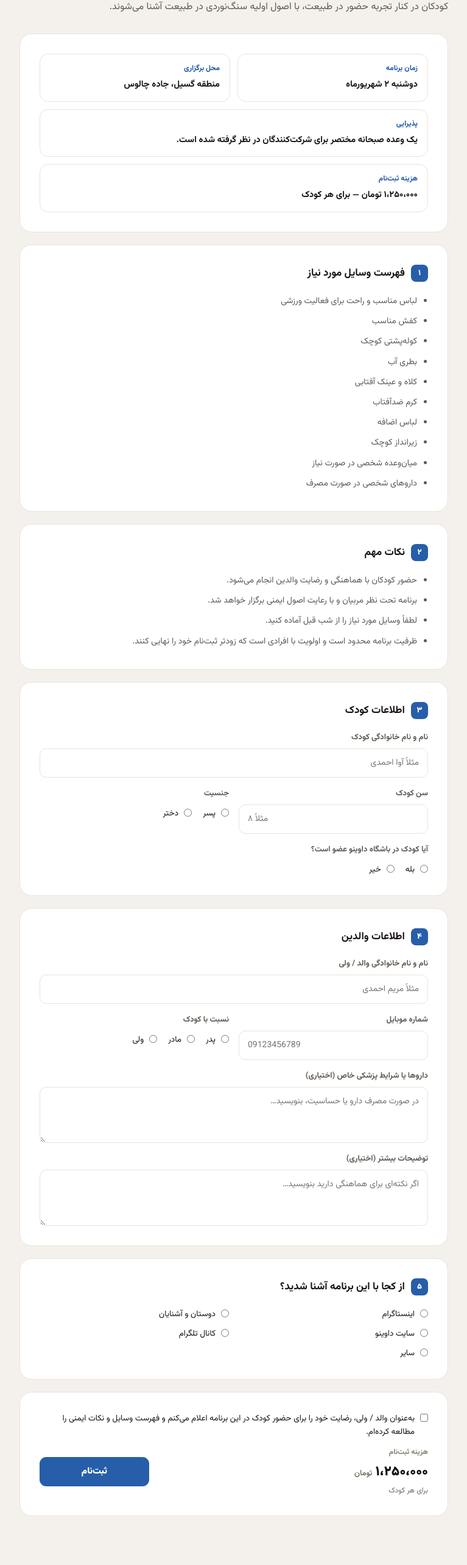
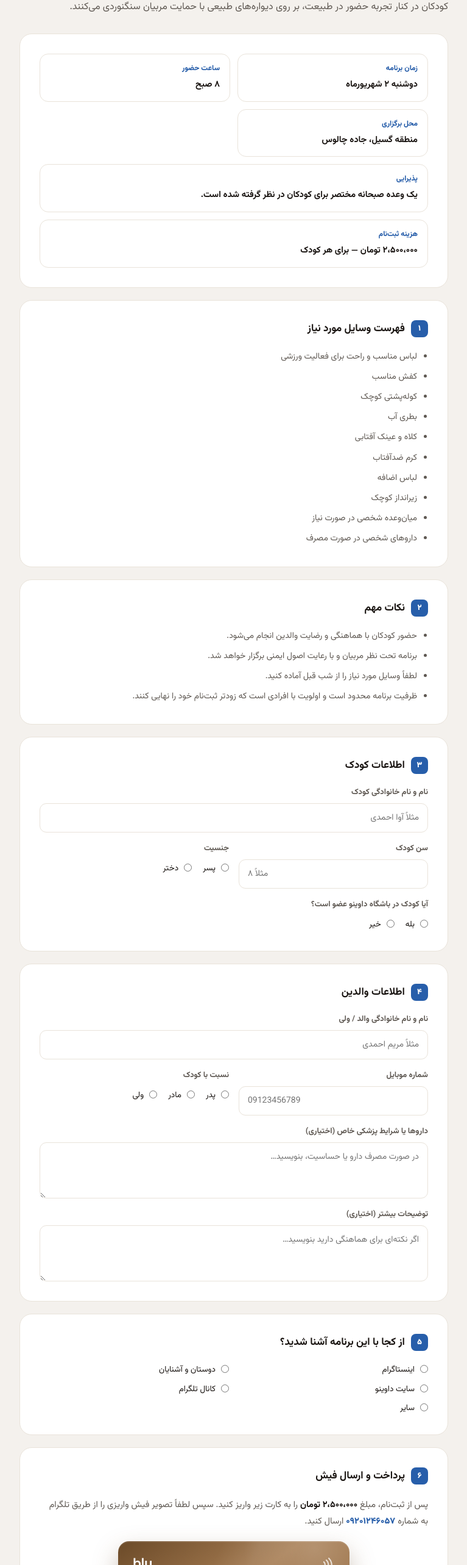
Before and after one commit to sohrabmodami/davino-gym, a React (Vite) app: page /nature-kids in a window 1280 px wide. Shown: the part 234-2800 px from the top of the page at 61% size, without its empty margins (256-1023 px from the left). Built offline with nearby package versions, Linux system fonts and the light colour scheme; no server answers.

Commit message:
feat: update nature kids registration details to v1.3.1
Raise fee to 2,500,000 Toman, add 8 AM start time, expand parent consent
text, use blu bank card for payment, and require Telegram receipt upload.

Co-authored-by: Sohrab Modami <sohrabmodami@users.noreply.github.com>

```diff
--- a/index.html
+++ b/index.html
@@ -7,7 +7,7 @@
     <link rel="icon" type="image/png" href="/favicon.png" />
     <link rel="apple-touch-icon" href="/apple-touch-icon.png" />
     <meta name="theme-color" content="#275EAA" />
-    <!-- build: v1.3.0 | 2026-08-19 -->
+    <!-- build: v1.3.1 | 2026-08-19 -->
     <link rel="preconnect" href="https://fonts.googleapis.com" />
     <link rel="preconnect" href="https://fonts.gstatic.com" crossorigin />
     <link href="https://fonts.googleapis.com/css2?family=Inter:wght@300;400;500;600;700;800;900&display=swap" rel="stylesheet" />
--- a/package.json
+++ b/package.json
@@ -1,6 +1,6 @@
 {
   "name": "davino-gym-react",
-  "version": "1.3.0",
+  "version": "1.3.1",
   "description": "",
   "type": "module",
   "main": "server/index.mjs",
--- a/src/components/BankCard.jsx
+++ b/src/components/BankCard.jsx
@@ -1,16 +1,38 @@
 import { useState } from 'react'
 
-const CARD_NUMBER = '5022291080100272'
-const CARD_NUMBER_DISPLAY = '5022  2910  8010  0272'
-const CARD_HOLDER = 'الهه ویشه'
+const PRESETS = {
+  workshop: {
+    number: '5022291080100272',
+    display: '5022  2910  8010  0272',
+    holder: 'الهه ویشه',
+    bankLabel: 'DEBIT',
+    brand: 'davino',
+    themeClass: 'ws-bank-card--blue',
+  },
+  natureKids: {
+    number: '6219861884441865',
+    display: '6219  8618  8444  1865',
+    holder: 'محمد مهدی بنهری',
+    bankLabel: 'blu bank',
+    brand: 'blu',
+    themeClass: 'ws-bank-card--blu',
+  },
+}
 
 const CSS = `
   .ws-bank-card {
     position: relative; width: 100%; max-width: 380px; margin: 0 auto 18px;
     aspect-ratio: 1.586; border-radius: 18px; overflow: hidden;
+    color: #fff; box-shadow: 0 18px 40px rgba(0, 0, 0, .22), 0 2px 0 rgba(255,255,255,.08) inset;
+    text-align: left; direction: ltr; isolation: isolate;
+  }
+  .ws-bank-card--blue {
     background: linear-gradient(145deg, #163a6e 0%, #275EAA 48%, #1E4A8A 100%);
-    color: #fff; box-shadow: 0 18px 40px rgba(39, 94, 170, .32), 0 2px 0 rgba(255,255,255,.08) inset;
-    text-align: left; direction: ltr; isolation: isolate;
+    box-shadow: 0 18px 40px rgba(39, 94, 170, .32), 0 2px 0 rgba(255,255,255,.08) inset;
+  }
+  .ws-bank-card--blu {
+    background: linear-gradient(145deg, #6b4a28 0%, #a67c52 42%, #8b6238 100%);
+    box-shadow: 0 18px 40px rgba(107, 74, 40, .35), 0 2px 0 rgba(255,255,255,.1) inset;
   }
   .ws-bank-card::before {
     content: ''; position: absolute; inset: -40% -20% auto auto; width: 70%; height: 90%;
@@ -60,13 +82,20 @@ const CSS = `
     backdrop-filter: blur(6px); cursor: pointer; white-space: nowrap;
   }
   .ws-bank-copy:hover { background: rgba(255,255,255,.16); }
+  .ws-bank-blu-logo {
+    font: 800 22px var(--font-latin); letter-spacing: -.02em; line-height: 1;
+  }
+  .ws-bank-blu-tag {
+    font: 600 9px var(--font-latin); letter-spacing: .04em; color: rgba(255,255,255,.55); margin-top: 4px;
+  }
 `
 
-export default function BankCard() {
+export default function BankCard({ variant = 'workshop' }) {
+  const preset = PRESETS[variant] || PRESETS.workshop
   const [copied, setCopied] = useState(false)
   const copyNumber = async () => {
     try {
-      await navigator.clipboard.writeText(CARD_NUMBER)
+      await navigator.clipboard.writeText(preset.number)
       setCopied(true)
       setTimeout(() => setCopied(false), 1800)
     } catch { /* ignore */ }
@@ -74,12 +103,19 @@ export default function BankCard() {
   return (
     <>
       <style>{CSS}</style>
-      <div className="ws-bank-card" role="img" aria-label={`شماره کارت ${CARD_NUMBER_DISPLAY} به نام ${CARD_HOLDER}`}>
+      <div className={`ws-bank-card ${preset.themeClass}`} role="img" aria-label={`شماره کارت ${preset.display} به نام ${preset.holder}`}>
         <div className="ws-bank-shine" aria-hidden="true" />
         <div className="ws-bank-inner">
           <div className="ws-bank-top">
             <div>
-              <img src="/davino-logo-light.png" alt="Davino" style={{ height: 28, width: 'auto', display: 'block' }} />
+              {preset.brand === 'blu' ? (
+                <div>
+                  <div className="ws-bank-blu-logo">blu</div>
+                  <div className="ws-bank-blu-tag">bank, but lovely</div>
+                </div>
+              ) : (
+                <img src="/davino-logo-light.png" alt="Davino" style={{ height: 28, width: 'auto', display: 'block' }} />
+              )}
               <div style={{ marginTop: 14 }} className="ws-bank-chip" aria-hidden="true" />
             </div>
             <div style={{ display: 'flex', flexDirection: 'column', alignItems: 'flex-end', gap: 10 }}>
@@ -89,15 +125,15 @@ export default function BankCard() {
               <button type="button" className="ws-bank-copy" onClick={copyNumber}>{copied ? 'کپی شد' : 'کپی شماره'}</button>
             </div>
           </div>
-          <div className="ws-bank-number">{CARD_NUMBER_DISPLAY}</div>
+          <div className="ws-bank-number">{preset.display}</div>
           <div className="ws-bank-bottom">
             <div>
               <div className="ws-bank-label">Card Holder</div>
-              <div className="ws-bank-name">{CARD_HOLDER}</div>
+              <div className="ws-bank-name">{preset.holder}</div>
             </div>
             <div style={{ textAlign: 'right' }}>
               <div className="ws-bank-label">Bank Card</div>
-              <div style={{ font: '700 12px var(--font-latin)', color: 'rgba(255,255,255,.7)', letterSpacing: '.08em' }}>DEBIT</div>
+              <div style={{ font: '700 12px var(--font-latin)', color: 'rgba(255,255,255,.7)', letterSpacing: '.08em' }}>{preset.bankLabel}</div>
             </div>
           </div>
         </div>
--- a/src/components/NatureKidsBanner.jsx
+++ b/src/components/NatureKidsBanner.jsx
@@ -32,7 +32,7 @@ export default function NatureKidsBanner() {
             سنگ‌نوردی طبیعت در گسیل
           </h2>
           <p style={{ color: 'var(--t60)', lineHeight: 1.9, fontSize: 14.5, maxWidth: 640 }}>
-            دوشنبه ۲ شهریورماه — منطقه گسیل، جاده چالوس. تجربه سنگ‌نوردی در طبیعت، با صبحانه مختصر و زیر نظر مربیان آکادمی داوینو.
+            دوشنبه ۲ شهریورماه — ساعت ۸ صبح — منطقه گسیل، جاده چالوس. سنگ‌نوردی روی دیواره‌های طبیعی با حمایت مربیان، صبحانه مختصر برای کودکان.
           </p>
         </div>
         <Link
--- a/src/data/releases.js
+++ b/src/data/releases.js
@@ -1,5 +1,16 @@
 /** تاریخچه نسخه‌های سایت — با هر deploy نسخه جدید را بالا اضافه کن و package.json را هم‌سان کن. */
 export const releases = [
+  {
+    version: '1.3.1',
+    date: '2026-08-19',
+    label: 'به‌روزرسانی ثبت‌نام طبیعت کودکان',
+    changes: [
+      'هزینه ثبت‌نام ۲،۵۰۰،۰۰۰ تومان',
+      'ساعت حضور ۸ صبح',
+      'رضایت‌نامه کامل والدین',
+      'کارت بانکی blu و ارسال فیش از طریق تلگرام',
+    ],
+  },
   {
     version: '1.3.0',
     date: '2026-08-19',
--- a/src/pages/NatureKidsRegister.jsx
+++ b/src/pages/NatureKidsRegister.jsx
@@ -5,7 +5,15 @@ import Logo from '../components/Logo'
 import BankCard from '../components/BankCard'
 import useSeo from '../hooks/useSeo'
 
-const PRICE = '۱،۲۵۰،۰۰۰'
+const PRICE = '۲،۵۰۰،۰۰۰'
+const TELEGRAM_PHONE = '09201246057'
+const TELEGRAM_DISPLAY = '۰۹۲۰۱۲۴۶۰۵۷'
+
+const CONSENT_PARAGRAPHS = [
+  'اینجانب با آگاهی کامل از ماهیت فعالیت سنگ‌نوردی و خطرات احتمالی آن، رضایت خود را برای حضور فرزندم در این برنامه اعلام می‌کنم.',
+  'همچنین تأیید می‌کنم فرزندم فاقد هرگونه بیماری، آسیب‌دیدگی یا شرایط جسمانی شناخته‌شده‌ای است که انجام فعالیت ورزشی و سنگ‌نوردی برای وی ممنوع یا محدودکننده باشد و متعهد می‌شوم در صورت وجود هرگونه شرایط خاص، مراتب را پیش از شروع برنامه به مسئولان اطلاع دهم.',
+  'با مطالعه نکات و مقررات ایمنی برنامه، متعهد به رعایت آن‌ها هستم.',
+]
 
 const GEAR = [
   'لباس مناسب و راحت برای فعالیت ورزشی',
@@ -194,10 +202,10 @@ export default function NatureKidsRegister() {
               <p style={{ fontSize: 14.5, color: 'var(--t60)', margin: '0 0 18px' }}>
                 برای نهایی شدن ثبت‌نام، مبلغ <strong style={{ color: 'var(--text)' }}>{PRICE} تومان</strong> را به کارت زیر واریز کنید:
               </p>
-              <BankCard />
+              <BankCard variant="natureKids" />
               <p style={{ fontSize: 14.5, color: 'var(--t60)', margin: 0 }}>
-                سپس تصویر رسید واریز را در پیام‌رسان بله یا تلگرام به شماره{' '}
-                <a href="tel:09201246057" dir="ltr" style={{ color: 'var(--accent)', fontWeight: 800, whiteSpace: 'nowrap' }}>0920&nbsp;124&nbsp;6057</a>
+                سپس لطفاً تصویر فیش واریزی را از طریق تلگرام به شماره{' '}
+                <a href={`tel:${TELEGRAM_PHONE}`} dir="ltr" style={{ color: 'var(--accent)', fontWeight: 800, whiteSpace: 'nowrap' }}>{TELEGRAM_DISPLAY}</a>
                 {' '}ارسال کنید تا ثبت‌نام شما قطعی شود.
               </p>
             </div>
@@ -211,7 +219,7 @@ export default function NatureKidsRegister() {
               <h1 style={{ fontSize: 'clamp(26px, 5vw, 38px)', lineHeight: 1.3, marginBottom: 12 }}>سنگ‌نوردی طبیعت ویژه کودکان</h1>
               <p style={{ color: 'var(--t60)', lineHeight: 1.9 }}>
                 آکادمی سنگ‌نوردی داوینو در نظر دارد برنامه آموزشی سنگ‌نوردی طبیعت ویژه کودکان را برگزار کند.
-                در این برنامه، کودکان در کنار تجربه حضور در طبیعت، با اصول اولیه سنگ‌نوردی در طبیعت آشنا می‌شوند.
+                در این برنامه، کودکان در کنار تجربه حضور در طبیعت، بر روی دیواره‌های طبیعی با حمایت مربیان سنگنوردی می‌کنند.
               </p>
             </div>
 
@@ -222,12 +230,16 @@ export default function NatureKidsRegister() {
                   <div className="v">دوشنبه ۲ شهریورماه</div>
                 </div>
                 <div className="nk-meta-item">
+                  <div className="k">ساعت حضور</div>
+                  <div className="v">۸ صبح</div>
+                </div>
+                <div className="nk-meta-item">
                   <div className="k">محل برگزاری</div>
                   <div className="v">منطقه گسیل، جاده چالوس</div>
                 </div>
                 <div className="nk-meta-item" style={{ gridColumn: '1 / -1' }}>
                   <div className="k">پذیرایی</div>
-                  <div className="v">یک وعده صبحانه مختصر برای شرکت‌کنندگان در نظر گرفته شده است.</div>
+                  <div className="v">یک وعده صبحانه مختصر برای کودکان در نظر گرفته شده است.</div>
                 </div>
                 <div className="nk-meta-item" style={{ gridColumn: '1 / -1' }}>
                   <div className="k">هزینه ثبت‌نام</div>
@@ -355,12 +367,33 @@ export default function NatureKidsRegister() {
                 )}
               </section>
 
+              <section className="nk-card">
+                <div className="nk-section-title">
+                  <span>۶</span>
+                  <h2>پرداخت و ارسال فیش</h2>
+                </div>
+                <p style={{ fontSize: 14.5, color: 'var(--t60)', lineHeight: 1.9, margin: '0 0 18px' }}>
+                  پس از ثبت‌نام، مبلغ <strong style={{ color: 'var(--text)' }}>{PRICE} تومان</strong> را به کارت زیر واریز کنید.
+                  سپس لطفاً تصویر فیش واریزی را از طریق تلگرام به شماره{' '}
+                  <a href={`tel:${TELEGRAM_PHONE}`} dir="ltr" style={{ color: 'var(--accent)', fontWeight: 800 }}>{TELEGRAM_DISPLAY}</a>
+                  {' '}ارسال کنید.
+                </p>
+                <BankCard variant="natureKids" />
+              </section>
+
               <section className="nk-card" style={{ display: 'flex', flexDirection: 'column', gap: 14 }}>
+                <div className="nk-section-title" style={{ marginBottom: 4 }}>
+                  <span>۷</span>
+                  <h2>رضایت والدین</h2>
+                </div>
+                <div style={{ display: 'flex', flexDirection: 'column', gap: 12, marginBottom: 4 }}>
+                  {CONSENT_PARAGRAPHS.map(text => (
+                    <p key={text} style={{ fontSize: 13.5, color: 'var(--t60)', lineHeight: 1.95, margin: 0 }}>{text}</p>
+                  ))}
+                </div>
                 <label className="nk-check">
                   <input type="checkbox" checked={consent} onChange={e => setConsent(e.target.checked)} />
-                  <span>
-                    به‌عنوان والد / ولی، رضایت خود را برای حضور کودک در این برنامه اعلام می‌کنم و فهرست وسایل و نکات ایمنی را مطالعه کرده‌ام.
-                  </span>
+                  <span>متن رضایت‌نامه را مطالعه کرده‌ام و می‌پذیرم.</span>
                 </label>
                 {error && (
                   <div id="nk-form-error" role="alert" style={{ fontSize: 13, color: '#ef4444', background: 'rgba(239,68,68,.1)', border: '1px solid rgba(239,68,68,.25)', padding: '12px 14px', borderRadius: 11, lineHeight: 1.7 }}>
```
Also changed, not shown: 2 other files (tests, documents, lock files or other folders).
